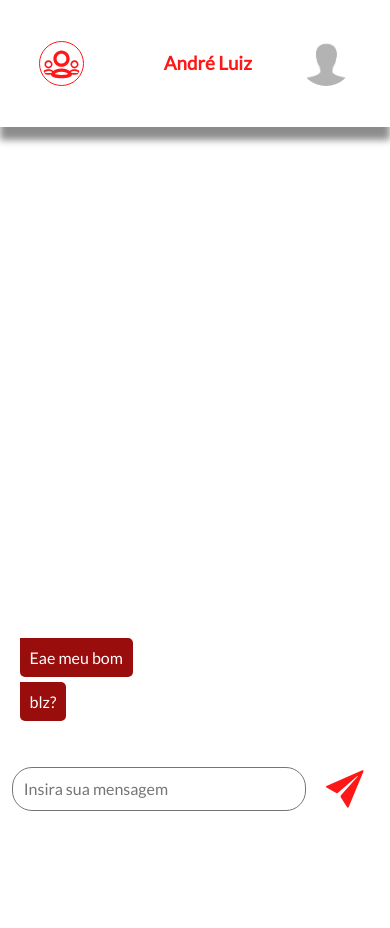
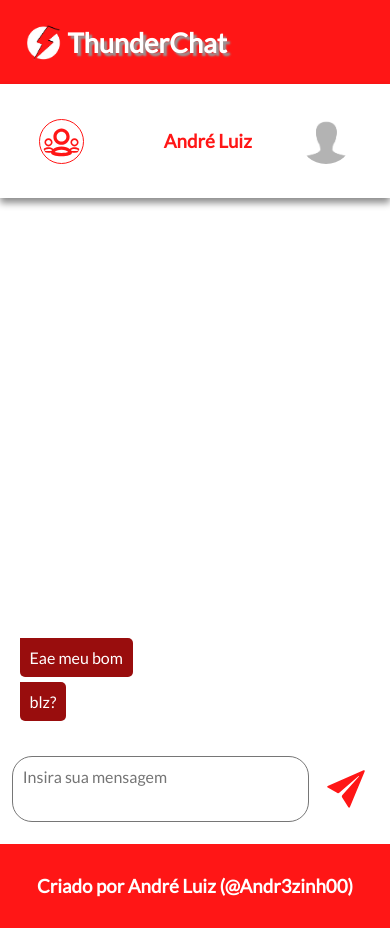
Before and after one commit to Andr3zinh00/thunderchat-frontend, a React (Create React App) app: page /home in a window 390 px wide. Before the commit the page ends 844 px from the top, so only its background shows below. Built offline with nearby package versions, Linux system fonts and the light colour scheme.

Commit message:
finalizei algumas media queries + header e footer

```diff
--- a/src/Components/ContactMessage/ContactMessage.component.jsx
+++ b/src/Components/ContactMessage/ContactMessage.component.jsx
@@ -11,8 +11,6 @@ import {
 } from './ContactMessage.styles';
 import { TiGroupOutline } from 'react-icons/ti';
 import { IoIosSend } from 'react-icons/io';
-
-
 
 const ContactMessage = ({ toggle, onToggle }) => {
 
@@ -87,7 +85,9 @@ const ContactMessage = ({ toggle, onToggle }) => {
           onSubmit={onClick}
           onChange={event => handleChange(event.target.value)}
         />
-        <IoIosSend onClick={onClick} size={50} />
+        <div>
+          <IoIosSend style={{ cursor: 'pointer' }} onClick={onClick} size={50} />
+        </div>
       </FooterTextContainer>
     </ContactMessageContent>
   )
--- a/src/Components/ContactMessage/ContactMessage.styles.jsx
+++ b/src/Components/ContactMessage/ContactMessage.styles.jsx
@@ -5,26 +5,23 @@ export const ContactMessageContent = styled.div`
   display:flex;
   flex-direction:column;
 
-  min-height:700px;
-
   box-shadow:${props => props.toggle ? "inset 10000px 10000px 10000px 10000px rgba(0,0,0,0.46);" : 'unset'};
 `;
 
 export const ContactHeader = styled.header`
   background:#fff;
 
-  box-shadow: 0px 13px 7px 0px rgba(0,0,0,0.45);
+  box-shadow: 0px 5px 7px 0px rgba(0,0,0,0.45);
 
   width:100%;
   height:15%;
-  min-height:105px;
 
   display:flex;
   flex-direction:row;
   justify-content:space-between;
   align-items:center;
 
-  padding:5% 10%;
+  padding:0 10%;
 
   h3{
     color:#ff1616;
@@ -37,7 +34,7 @@ export const ContactHeader = styled.header`
 `;
 
 
-export const Message= styled.div`
+export const Message = styled.div`
   background: #ff1616;
 
   border-radius: 5px 0px 5px 5px;
@@ -78,6 +75,9 @@ export const ContactMessageMain = styled.main`
  .received, .sent{
     margin-bottom:5px;
   }
+
+  @media screen and (min-width:767px){
+  }
 `;
 
 export const TextMessage = styled.textarea`
@@ -92,29 +92,33 @@ export const TextMessage = styled.textarea`
 
   flex:4;
 
-  height:40%;
-  min-height:40px;
+  height:60%;
+  padding:10px;
 
-  padding:3%;
+  ::-webkit-scrollbar {
+    width: 0px;  /* Remove a scrollbar */
+  }
 
   font-family:Lato;
   font-size:1em;
 
   border-radius:20px;
+  overflow-y:auto;
+
 `;
 
 export const FooterTextContainer = styled.footer`
-  flex:1;
+  flex:3;
 
   display:flex;
   flex-direction:row;
   justify-content:space-around;
   align-items:center;
 
-  padding:0 3%;
-
   min-height:50px;
   max-height:110px;
+
+  padding: 0 3% ;
 
   svg{
    color:#ff1616;
@@ -122,7 +126,15 @@ export const FooterTextContainer = styled.footer`
 
    border-radius:30%;
    margin-left:5px;
-   flex:1;
+
+  }
+
+  div{
+    flex:1;
+    display:flex;
+    justify-content:center;
+
+    width:25%;
   }
 
   svg:active{
--- /dev/null
+++ b/src/Components/Footer/Footer.component.jsx
@@ -0,0 +1,14 @@
+import React from 'react'
+import { FooterDown } from './Footer.styles';
+
+const Footer = () => {
+  return (
+    <FooterDown>
+      <h3 style={{color:"#fff"}}>
+        Criado por André Luiz (@Andr3zinh00)
+      </h3>
+    </FooterDown>
+  )
+}
+
+export default Footer;
--- /dev/null
+++ b/src/Components/Footer/Footer.styles.jsx
@@ -0,0 +1,12 @@
+import styled from 'styled-components';
+
+export const FooterDown = styled.footer`
+  height:10vh;
+  min-height:70px;
+
+  background:#ff1616;
+
+  display:flex;
+  justify-content:center;
+  align-items:center;
+`;
--- /dev/null
+++ b/src/Components/Header/Header.component.jsx
@@ -0,0 +1,17 @@
+import React from 'react'
+
+import {HeaderTop} from './Header.styles';
+
+const Header = () => {
+  return (
+    <HeaderTop>
+      <div style={{cursor:'pointer'}}>
+        <img src={require('../../assets/icon.png')} alt="logo"/>
+        <h1>ThunderChat</h1>
+      </div>
+
+    </HeaderTop>
+    )
+}
+
+export default Header;
--- /dev/null
+++ b/src/Components/Header/Header.styles.jsx
@@ -0,0 +1,32 @@
+import styled from 'styled-components';
+
+export const HeaderTop = styled.header`
+  height:10vh;
+  min-height:70px;
+
+  width:100%;
+
+  display:flex;
+  align-items:center;
+  flex-direction:row;
+  justify-content:space-between;
+  padding: 0 5%;
+  background:#ff1616;
+
+  h1{
+    text-shadow: 3px 3px 2px rgba(150, 150, 150, 1);
+    font-size:1.7em;
+    color:#fff;
+  }
+
+  img{
+    height:3em;
+    width:3em;
+  }
+
+  div{
+    display:flex;
+    flex-direction:row;
+    align-items:center;
+  }
+`;
--- a/src/Components/SideContacts/SideContacts.styles.jsx
+++ b/src/Components/SideContacts/SideContacts.styles.jsx
@@ -13,7 +13,7 @@ export const Aside = styled.aside`
   }};
   transition: transform 0.3s ease-in-out;
 
-  box-shadow: 2px 0px 5px 0px rgba(0,0,0,0.54);
+  box-shadow: 4px 3px 5px 0px rgba(0,0,0,0.35);
 
   display:flex;
   flex-direction:column;
@@ -25,7 +25,11 @@ export const Aside = styled.aside`
 
   @media (min-width:767px){
     position:unset;
-    width:30%;
+
+
+    min-width:315px;
+    max-width:25%;
+
     transform: translateX(0);
 
     .sidebar-toggle{
@@ -39,14 +43,13 @@ export const HeaderContainer = styled.header`
   display: flex;
   justify-content: space-between;
 
-  padding-bottom: 9px;
-
   background:#ff1616;
 
-  min-height:90px;
-  max-height:90px;
+  border:1px solid #ff1616;
 
-  box-shadow: 2px 0px 5px 0px rgba(0,0,0,1);
+  height:15%;
+
+  box-shadow: 0 0px 5px 0px rgba(0,0,0,1);
 
 `;
 
@@ -66,7 +69,11 @@ export const IconContainer = styled.div`
   margin-right: 5px;
   margin-top: 5px;
 
-  box-shadow: 2px 0px 5px 0px rgba(0,0,0,1);
+  box-shadow: 3px 4px 5px 0px rgba(0,0,0,1);
+
+  @media screen and (min-width:767px){
+    display:none;
+  }
 `;
 
 export const Span = styled.span`
--- a/src/Global.styles.jsx
+++ b/src/Global.styles.jsx
@@ -1,5 +1,6 @@
 import styled from 'styled-components';
 
 export const Container = styled.div`
-  height:100vh;
+  height:90vh;
+  min-height:600px;
 `;
--- a/src/Pages/Home/Home.styles.jsx
+++ b/src/Pages/Home/Home.styles.jsx
@@ -6,8 +6,10 @@ export const HomeContent = styled.div`
  position:relative;
  background-color:#fff;
 
+
  @media screen and (min-width:767px){
    flex-direction:row;
+   overflow:auto;
  }
 
 `;
--- a/src/Routes/Routes.jsx
+++ b/src/Routes/Routes.jsx
@@ -5,15 +5,19 @@ import { BrowserRouter as Router, Switch, Route } from 'react-router-dom';
 import Landing from '../Pages/Landing/Landing.Page';
 import SignUp from '../Pages/SignUp/SignUp.Page';
 import Home from '../Pages/Home/Home.Page';
+import Header from '../Components/Header/Header.component';
+import Footer from '../Components/Footer/Footer.component';
 
 const Routes = () => {
   return (
     <Router>
+      <Header/>
       <Switch>
         <Route path="/" exact component={Landing} />
         <Route path="/sign-up" component={SignUp} />
         <Route path="/home" component={Home} />
       </Switch>
+      <Footer/>
     </Router>
   )
 }
--- a/src/index.css
+++ b/src/index.css
@@ -6,9 +6,28 @@
   -moz-osx-font-smoothing: grayscale;
 }
 
-html, body{
-  height:100%;
-}
+
+  /* width */
+  ::-webkit-scrollbar {
+    width: 5px;
+  }
+
+  /* Track */
+  ::-webkit-scrollbar-track {
+    background: #f1f1f1;
+    border-radius: 2px;
+  }
+
+  /* Handle */
+  ::-webkit-scrollbar-thumb {
+    background: rgba(136, 136, 136, 0.651);
+    border-radius: 2px;
+  }
+
+  /* Handle on hover */
+  ::-webkit-scrollbar-thumb:hover {
+    background: #555;
+  }
 
 a {
   outline: none;
```
